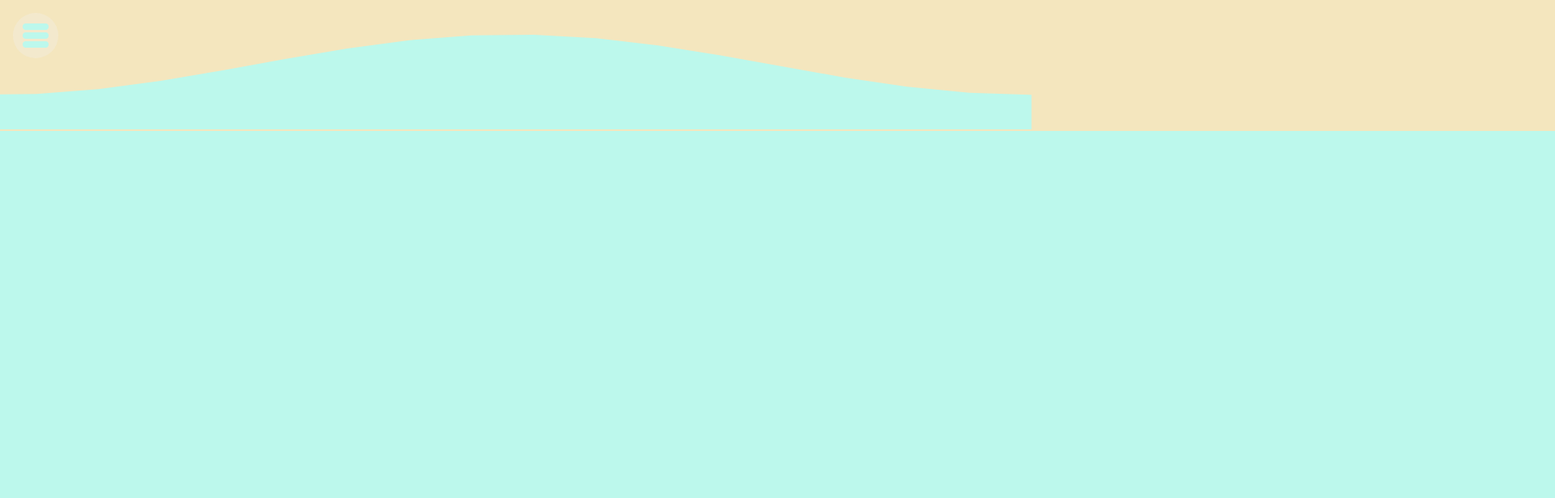
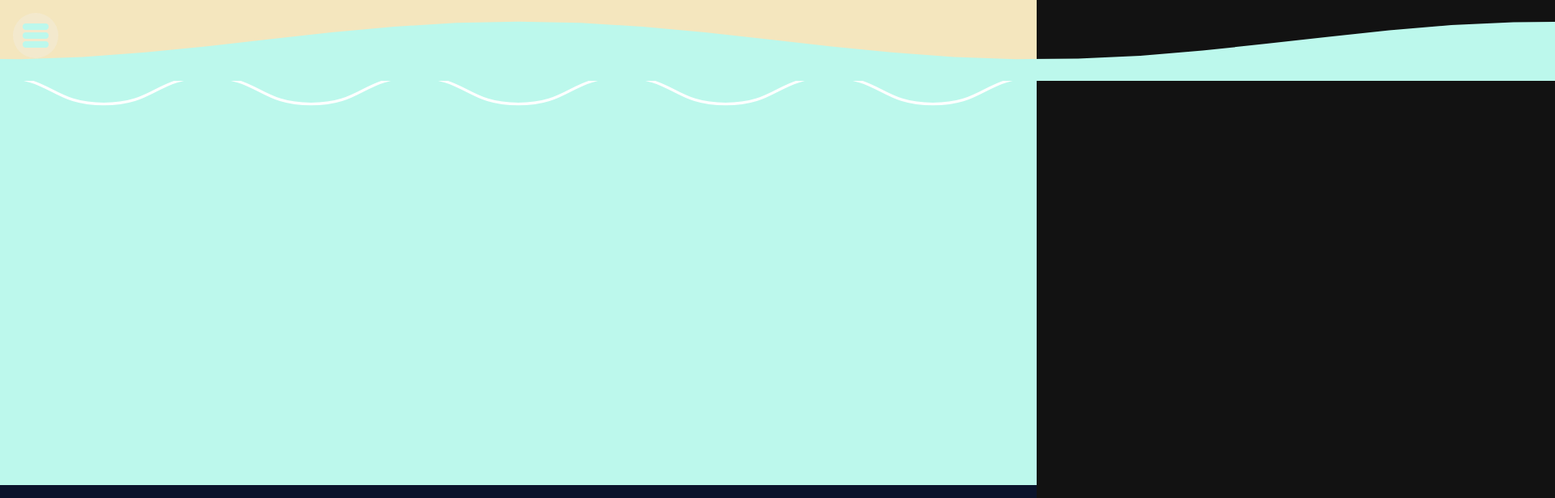
Before and after one commit to ch-teng/ch-teng.github.io, a Next.js app: page / in a window 1280 px wide. Shown: the top 616 px of the page at 81% size, 1920 px wide, since content can reach past the window. Built offline with nearby package versions, Linux system fonts and the light colour scheme; a web font is replaced by a local one.

Commit message:
fixed some styling issues throughout the page

```diff
--- a/src/app/globals.css
+++ b/src/app/globals.css
@@ -15,7 +15,7 @@ body {
   margin: 0;
   padding: 0;
   height:max-content;
-  width: max-content;
+  width: 100vw;
   overflow-x: hidden;
 }
 div {
@@ -128,7 +128,7 @@ span {
   background: var(--quint);
   top: 0;
   left: 0;
-  width: 99vw;
+  width: 100%;
   height: fit-content;
   min-height: 1080px;
 }
@@ -275,7 +275,7 @@ span {
   z-index: 0;
   display: flex;
   align-items: start;
-  justify-content: space-between;
+  justify-content: space-around;
   flex-wrap: wrap;
   gap: 2rem;
 }
@@ -430,11 +430,6 @@ span {
   height: 1400px;
 }
 
-.backgroundContainer {
-  pointer-events: none;
-  top:0;
-  height: 1400px;
-}
 
 .background-ground-container {
   background: var(--primary);
@@ -556,15 +551,23 @@ span {
 }
 
 .background-wave {
-  height: 19vh;
+  height: 95px;
 }
 .wave {
   width: 300vw;
-  height: 20vh;
+  height: 100px;
   position: relative;
   overflow: hidden;
   background: var(--primary);
-  clip-path: polygon(100% 100%, 0% 100% , 0.00% 73.33%, 2.00% 71.69%, 4.00% 67.01%, 6.00% 59.93%, 8.00% 51.47%, 10.00% 42.79%, 12.00% 35.13%, 14.00% 29.55%, 16.00% 26.85%, 18.00% 27.40%, 20.00% 31.12%, 22.00% 37.50%, 24.00% 45.63%, 26.00% 54.37%, 28.00% 62.50%, 30.00% 68.88%, 32.00% 72.60%, 34.00% 73.15%, 36.00% 70.45%, 38.00% 64.87%, 40.00% 57.21%, 42.00% 48.53%, 44.00% 40.07%, 46.00% 32.99%, 48.00% 28.31%, 50.00% 26.67%, 52.00% 28.31%, 54.00% 32.99%, 56.00% 40.07%, 58.00% 48.53%, 60.00% 57.21%, 62.00% 64.87%, 64.00% 70.45%, 66.00% 73.15%, 68.00% 72.60%, 70.00% 68.88%, 72.00% 62.50%, 74.00% 54.37%, 76.00% 45.63%, 78.00% 37.50%, 80.00% 31.12%, 82.00% 27.40%, 84.00% 26.85%, 86.00% 29.55%, 88.00% 35.13%, 90.00% 42.79%, 92.00% 51.47%, 94.00% 59.93%, 96.00% 67.01%, 98.00% 71.69%, 100.00% 73.33%);
+  clip-path: polygon(100% 100%, 0% 100% , 0.00% 73.33%, 2.00% 71.69%, 4.00% 67.01%, 6.00% 59.93%,
+  8.00% 51.47%, 10.00% 42.79%, 12.00% 35.13%, 14.00% 29.55%, 16.00% 26.85%, 18.00% 27.40%,
+  20.00% 31.12%, 22.00% 37.50%, 24.00% 45.63%, 26.00% 54.37%, 28.00% 62.50%, 30.00% 68.88%,
+  32.00% 72.60%, 34.00% 73.15%, 36.00% 70.45%, 38.00% 64.87%, 40.00% 57.21%, 42.00% 48.53%,
+  44.00% 40.07%, 46.00% 32.99%, 48.00% 28.31%, 50.00% 26.67%, 52.00% 28.31%, 54.00% 32.99%,
+  56.00% 40.07%, 58.00% 48.53%, 60.00% 57.21%, 62.00% 64.87%, 64.00% 70.45%, 66.00% 73.15%,
+  68.00% 72.60%, 70.00% 68.88%, 72.00% 62.50%, 74.00% 54.37%, 76.00% 45.63%, 78.00% 37.50%,
+  80.00% 31.12%, 82.00% 27.40%, 84.00% 26.85%, 86.00% 29.55%, 88.00% 35.13%, 90.00% 42.79%,
+  92.00% 51.47%, 94.00% 59.93%, 96.00% 67.01%, 98.00% 71.69%, 100.00% 73.33%);
 }
 .list {
   display: flex;
--- a/src/components/BackgroundLand.tsx
+++ b/src/components/BackgroundLand.tsx
@@ -1,5 +1,6 @@
 import { MotionValue, motion, useScroll, useTransform } from "framer-motion";
 import React, { useRef } from "react";
+import Wave from "./Wave";
 
 interface BGProps {
   scrollProgress: MotionValue<number>;
@@ -126,9 +127,7 @@ const Test = () => {
   return (
     <svg
       xmlns="http://www.w3.org/2000/svg"
-      width="1920px"
-      height="55px"
-      viewBox="0 0 1920 52"
+      viewBox="0 0 1920 55"
       className="tester"
     >
       <g>
@@ -155,25 +154,21 @@ export default function BackgroundLand() {
       transition: { duration: 0.5 },
     },
   };
+  const name = () => {
+    <div className="name">
+      <motion.h1 variants={firstNameContainer} initial="hidden" animate="show">
+        Chris
+      </motion.h1>
+      <motion.h1 variants={firstNameContainer} initial="hidden" animate="show">
+        Teng
+      </motion.h1>
+    </div>;
+  };
+
   return (
     <div className="background-ground-container" ref={ref}>
-      {/* <Test /> */}
-      <div className="name">
-        <motion.h1
-          variants={firstNameContainer}
-          initial="hidden"
-          animate="show"
-        >
-          Chris
-        </motion.h1>
-        <motion.h1
-          variants={firstNameContainer}
-          initial="hidden"
-          animate="show"
-        >
-          Teng
-        </motion.h1>
-      </div>
+      <Wave aboveColor="#F4E6BE" belowColor="#BCF8EC" />
+      <Test />
     </div>
   );
 }
--- a/src/components/BackgroundSky.tsx
+++ b/src/components/BackgroundSky.tsx
@@ -9,9 +9,5 @@ const Name = () => {
 //Think about this for a future design...maybe create a jumping line that adds name and a few stars
 //Also add contact information
 export default function BackgroundSky() {
-  return (
-    <div className="background-sky-container">
-      <Wave aboveColor="#F4E6BE" belowColor="#BCF8EC" />
-    </div>
-  );
+  return <div className="background-sky-container"></div>;
 }
--- a/src/components/Experiences.tsx
+++ b/src/components/Experiences.tsx
@@ -1,5 +1,5 @@
 import { removeItem } from "@/utils/array-utils";
-import { AnimatePresence, Reorder, motion } from "framer-motion";
+import { Reorder, motion } from "framer-motion";
 import Image from "next/image";
 import { useCallback, useRef, useState } from "react";
 import { SlideText } from "./SlideText";
--- a/src/components/Whoami.tsx
+++ b/src/components/Whoami.tsx
@@ -1,13 +1,12 @@
 import BackgroundLand from "./BackgroundLand";
 import BackgroundSky from "./BackgroundSky";
+import { SlideText } from "./SlideText";
 
 export default function Whoami() {
   return (
-    <div className="page whoami" id="whoami">
-      <div className="backgroundContainer">
-        <BackgroundSky />
-        <BackgroundLand />
-      </div>
+    <div className="page center-page whoami " id="whoami">
+      <BackgroundSky />
+      <BackgroundLand />
     </div>
   );
 }
```
